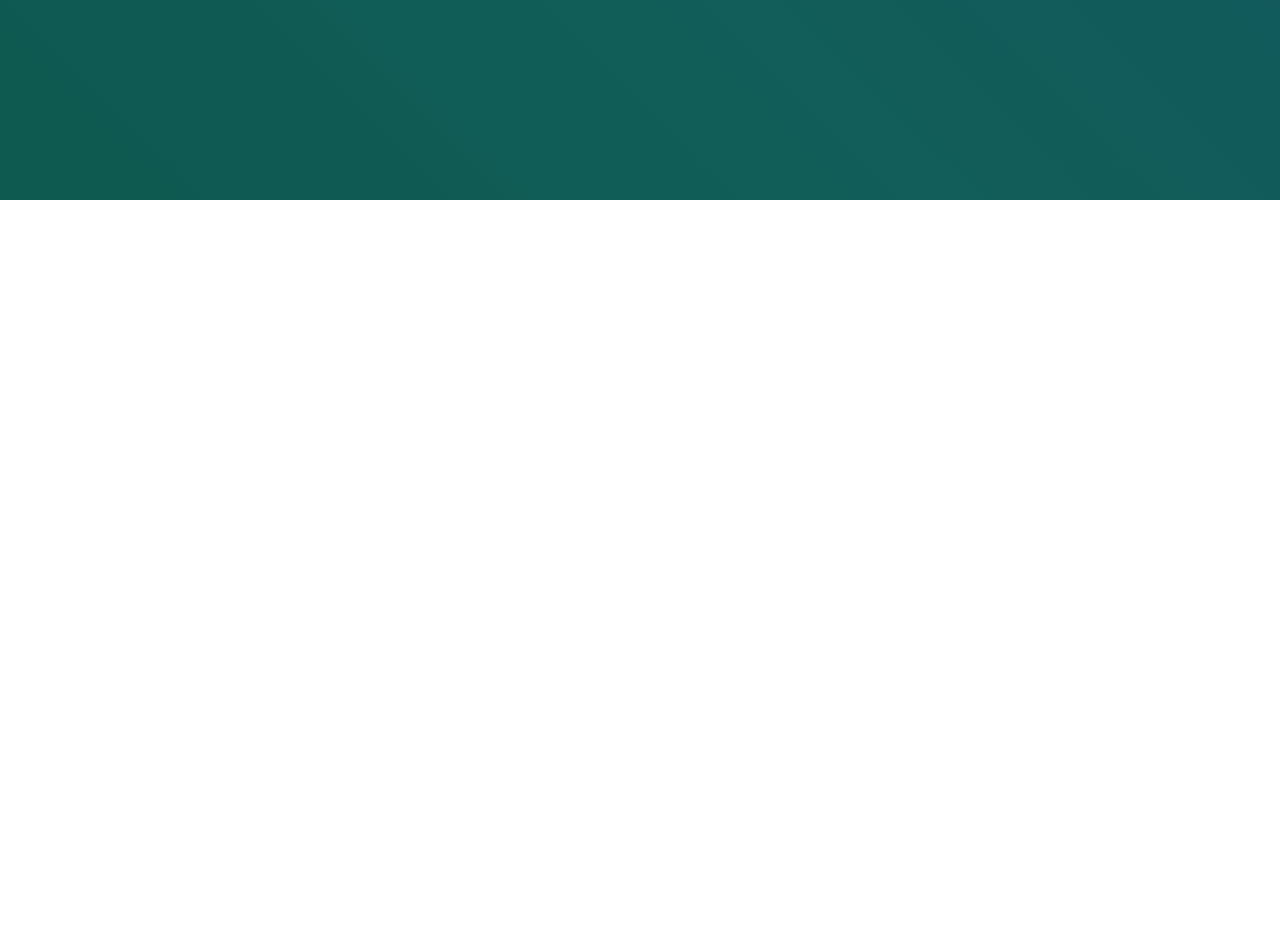
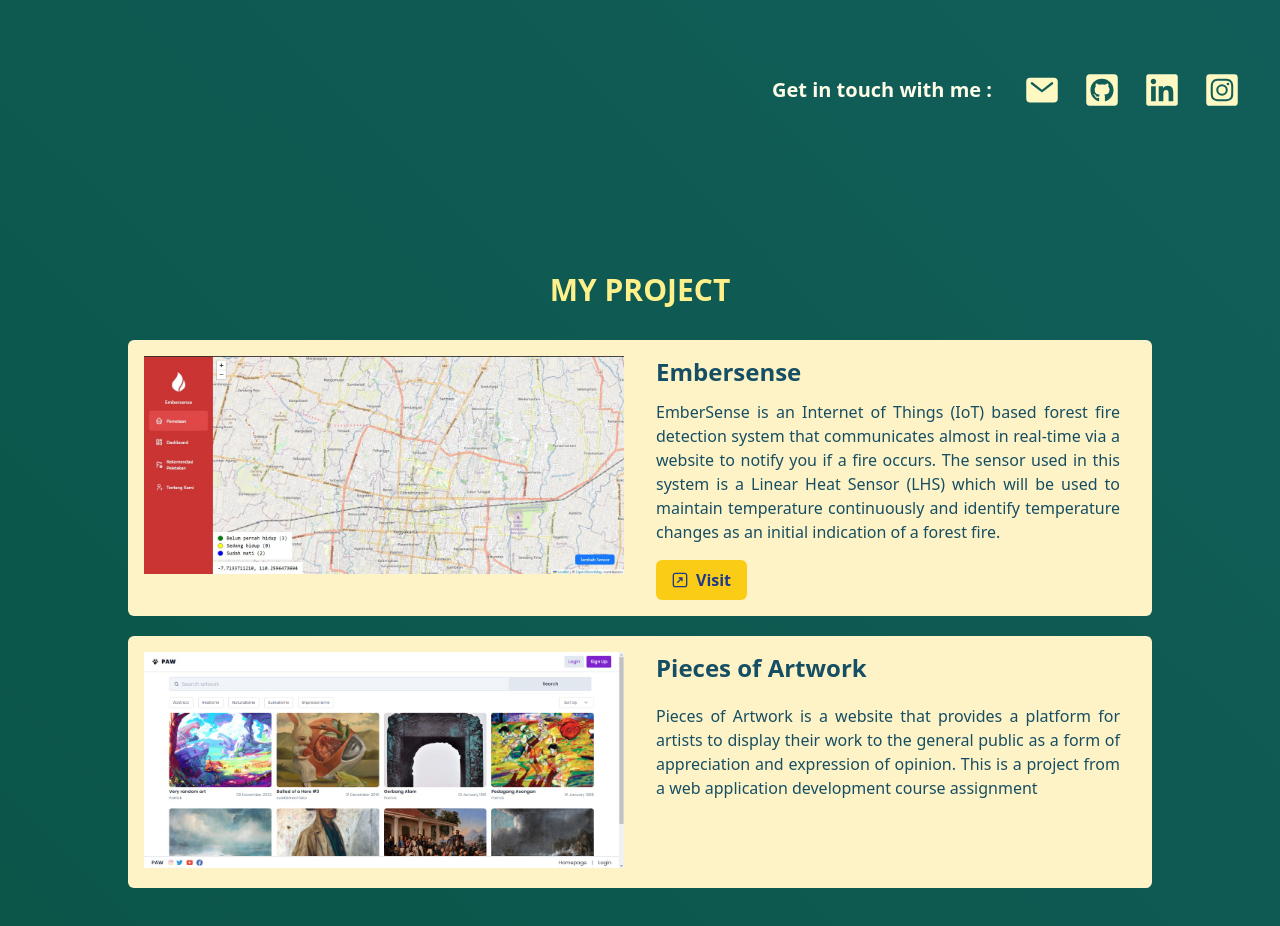
Before and after one commit to sitimalatania/Profile-Web, a Next.js app: page / in a window 1280 px wide. Shown: the part 600-1526 px from the top of the page. Before the commit the page ends 808 px from the top, so only its background shows below. Built offline with nearby package versions, Linux system fonts and the light colour scheme.

Commit message:
feat : add projects

```diff
--- /dev/null
+++ b/components/feature/Project.js
@@ -0,0 +1,109 @@
+import { useEffect } from "react";
+import AOS from "aos";
+import "aos/dist/aos.css";
+import { CgArrowTopRightR } from "react-icons/cg";
+
+function Project() {
+  useEffect(() => {
+    AOS.init({
+      duration: 1000, // durasi animasi
+      once: true, // animasi hanya terjadi sekali
+    });
+  }, []);
+
+  return (
+    <section id="project">
+      <div className="pt-36 pb-10">
+        <div className="max-w-5xl mx-auto text-center mb-8 md:px-14">
+          <h1 className="font-bold text-xl uppercase text-yellow-200 mb-2 lg:text-3xl">
+            My Project
+          </h1>
+        </div>
+        <div className="max-w-5xl mx-auto">
+          {/* Project 1 */}
+          <div
+            className="mb-5 p-4 flex bg-amber-100 flex-col md:flex-row gap-8 rounded-md"
+            data-aos="zoom-in"
+          >
+            <div className="mb-0 md:mb-0 md:w-1/2" data-aos="zoom-in">
+              <img
+                src="/embersense.jpg"
+                alt="embersense"
+                className="w-full object-cover"
+              />
+            </div>
+            <div className="md:w-1/2">
+              <h2 data-aos="fade-up">
+                <div className="font-bold text-base text-cyan-900 mb-1 lg:text-2xl">
+                  Embersense
+                </div>
+              </h2>
+              <p
+                className="font-normal pr-4 text-sm text-secondary text-cyan-900 text-justify lg:text-base lg:font-medium mt-3"
+                data-aos="fade-up"
+              >
+                EmberSense is an Internet of Things (IoT) based forest fire
+                detection system that communicates almost in real-time via a
+                website to notify you if a fire occurs. The sensor used in this
+                system is a Linear Heat Sensor (LHS) which will be used to
+                maintain temperature continuously and identify temperature
+                changes as an initial indication of a forest fire.
+              </p>
+              <div className="flex items-center mt-4 gap-2" data-aos="zoom-in">
+                <a
+                  href="https://embersense.vercel.app/"
+                  target="_blank"
+                  rel="noreferrer"
+                  className="flex items-center gap-2 bg-yellow-400 text-blue-900 px-3 text-sm md:px-4 py-2 rounded-md md:text-base font-semibold hover:bg-cyan-900 hover:text-yellow-400"
+                >
+                  <CgArrowTopRightR />
+                  Visit
+                </a>
+              </div>
+            </div>
+          </div>
+        </div>
+        <div className="max-w-5xl mx-auto">
+          {/* Project 2 */}
+          <div
+            className="mb-5 p-4 flex bg-amber-100 flex-col md:flex-row gap-8 rounded-md"
+            data-aos="zoom-in"
+          >
+            <div className="mb-0 md:mb-0 md:w-1/2" data-aos="zoom-in">
+              <img src="/paw.jpg" alt="paw" className="w-full object-cover" />
+            </div>
+            <div className="md:w-1/2">
+              <h2 data-aos="fade-up">
+                <div className="font-bold text-base text-cyan-900 mb-1 lg:text-2xl">
+                  Pieces of Artwork
+                </div>
+              </h2>
+              <p
+                className="font-normal pr-4 text-sm text-secondary text-cyan-900 text-justify lg:text-base lg:font-medium mt-5"
+                data-aos="fade-up"
+              >
+                Pieces of Artwork is a website that provides a platform for
+                artists to display their work to the general public as a form of
+                appreciation and expression of opinion. This is a project from a
+                web application development course assignment
+              </p>
+              <div className="flex items-center mt-8 gap-2" data-aos="zoom-in">
+                <a
+                  href="https://pieces-of-artwork.netlify.app/"
+                  target="_blank"
+                  rel="noreferrer"
+                  className="flex items-center gap-2 bg-yellow-400 text-blue-900 px-3 text-sm md:px-4 py-2 rounded-md md:text-base font-semibold hover:bg-cyan-900 hover:text-yellow-400"
+                >
+                  <CgArrowTopRightR />
+                  Visit
+                </a>
+              </div>
+            </div>
+          </div>
+        </div>
+      </div>
+    </section>
+  );
+}
+
+export default Project;
--- a/pages/index.js
+++ b/pages/index.js
@@ -1,10 +1,12 @@
 import DefaultLayout from "@/components/layout/DefaultLayout";
 import Beranda from "@/components/feature/Beranda";
+import Project from "@/components/feature/Project";
 
 export default function Home() {
   return (
     <DefaultLayout title="Sitimalatania">
       <Beranda />
+      <Project />
     </DefaultLayout>
   );
 }
```
Also changed, not shown: public/embersense.jpg (added), public/paw.jpg (added).
